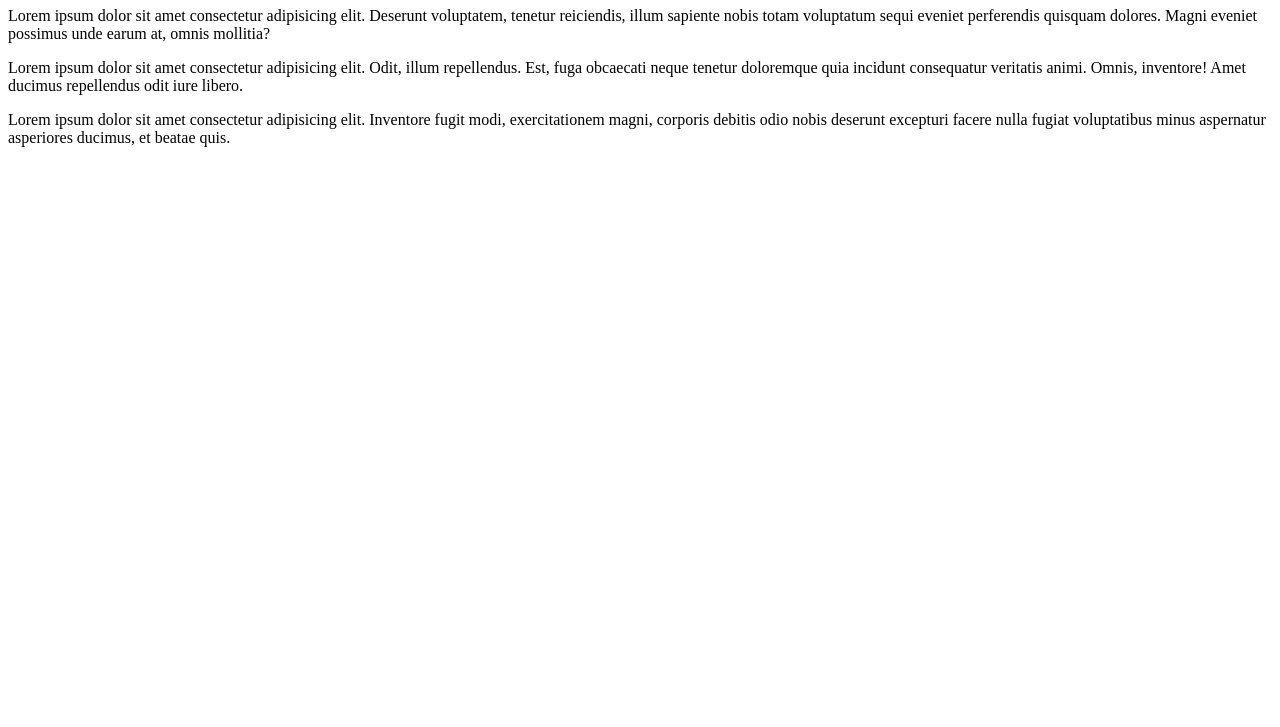
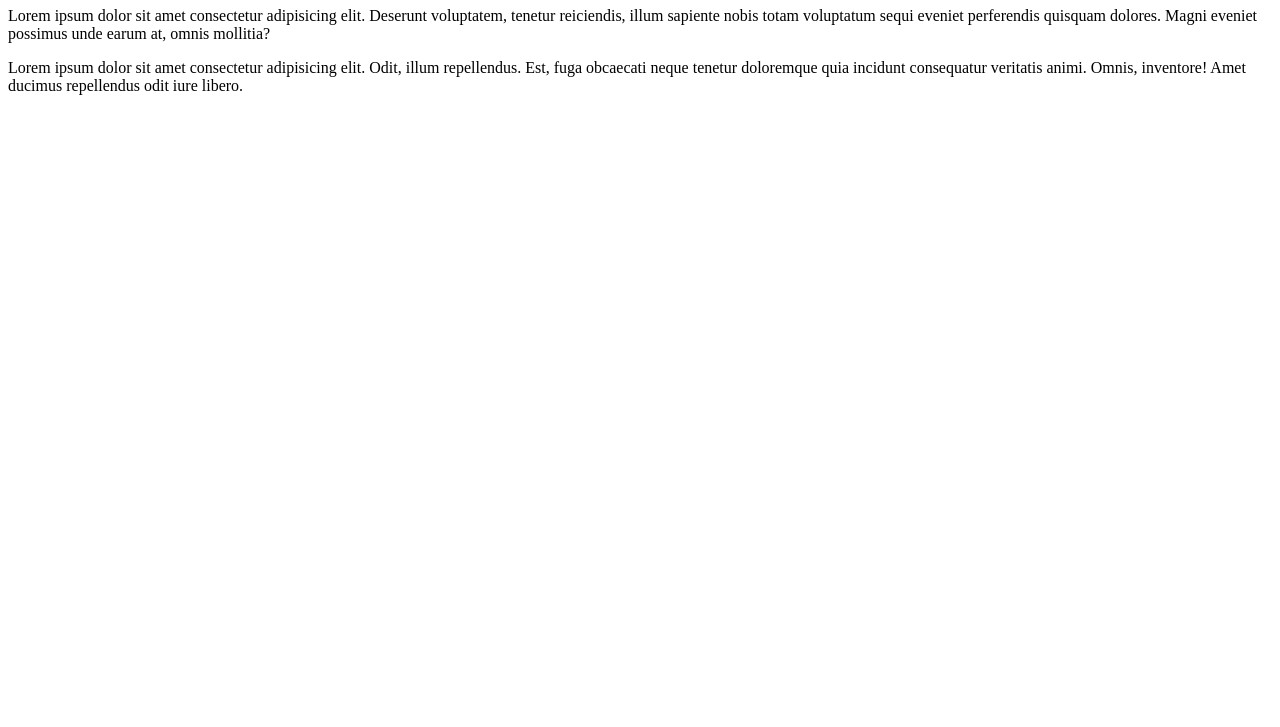
Before and after one commit to anjali02singh/HH_Coder, a plain HTML site: page index.html in a window 1280 px wide. Shown: the part 73-800 px from the top of the page. Drawn offline with Linux system fonts and the light colour scheme.

Commit message:
Update master html

```diff
--- a/index.html
+++ b/index.html
@@ -10,7 +10,7 @@
     <h1>hey this is my first developert</h1>
     <p>Lorem ipsum dolor sit amet consectetur adipisicing elit. Deserunt voluptatem, tenetur reiciendis, illum sapiente nobis totam voluptatum sequi eveniet perferendis quisquam dolores. Magni eveniet possimus unde earum at, omnis mollitia?</p>
     <p>Lorem ipsum dolor sit amet consectetur adipisicing elit. Odit, illum repellendus. Est, fuga obcaecati neque tenetur doloremque quia incidunt consequatur veritatis animi. Omnis, inventore! Amet ducimus repellendus odit iure libero.</p>
-    <p>Lorem ipsum dolor sit amet consectetur adipisicing elit. Inventore fugit modi, exercitationem magni, corporis debitis odio nobis deserunt excepturi facere nulla fugiat voluptatibus minus aspernatur asperiores ducimus, et beatae quis.</p>
+
 
 
 </body>
```
